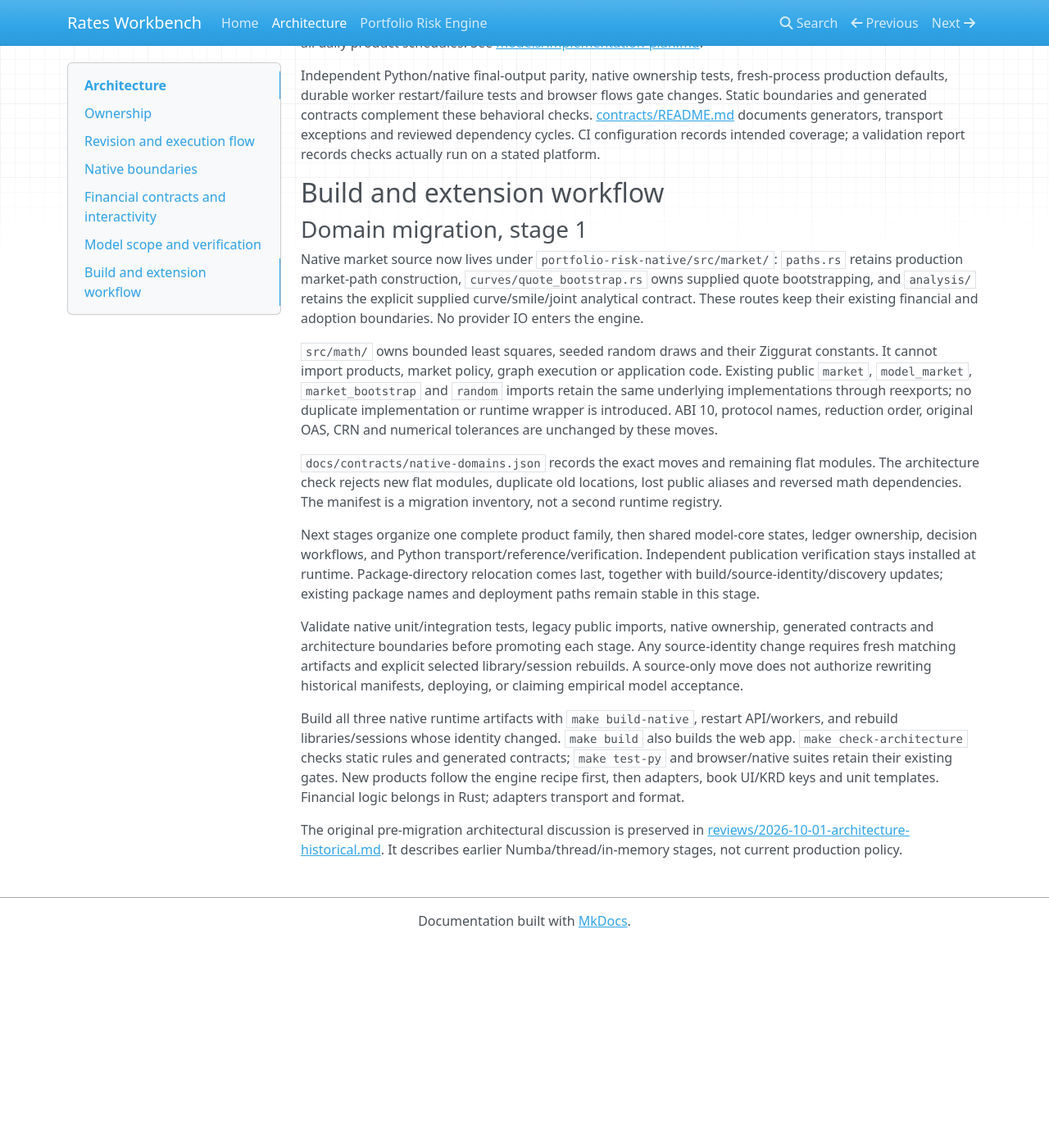
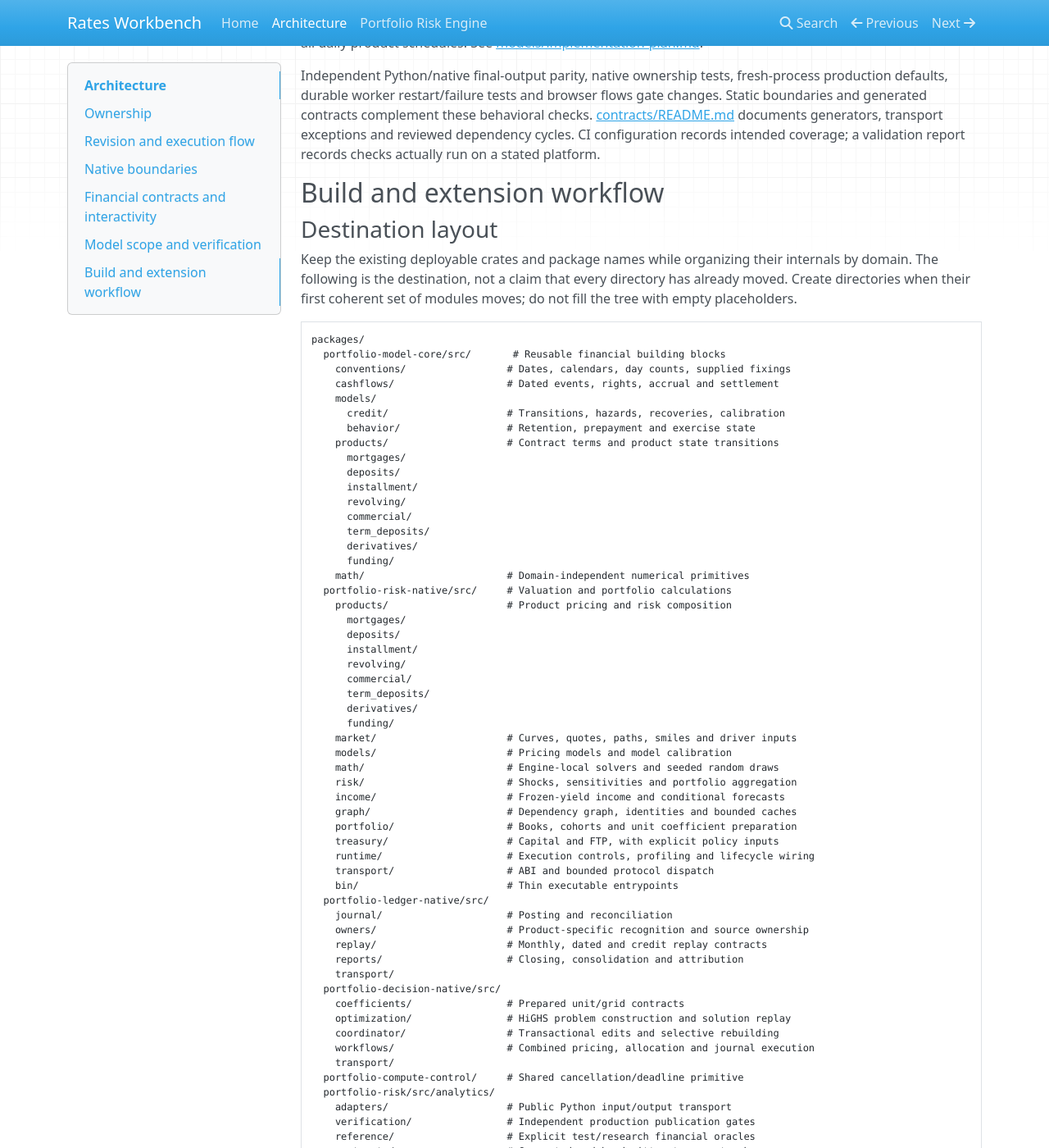
Before and after one commit to beauschwab/model-portfolio-sim, an MkDocs documentation site: the page built from docs/architecture.md, in a window 1280 px wide and 1400 px high, scrolled down 3027 px. Shown: the whole window at 82% size. Built offline with MkDocs 1.6.1, drawn with Linux system fonts in a browser that asks for light colours; nearby versions of some CDN libraries; before the commit the page ends 4178 px from its top, so only the background shows below that; some of the changed text lies outside the part shown.

Commit message:
Document the complete domain migration destination

````diff
--- a/docs/architecture.md
+++ b/docs/architecture.md
@@ -121,6 +121,93 @@ coverage; a validation report records checks actually run on a stated platform.
 
 ## Build and extension workflow
 
+### Destination layout
+
+Keep the existing deployable crates and package names while organizing their
+internals by domain. The following is the destination, not a claim that every
+directory has already moved. Create directories when their first coherent set of
+modules moves; do not fill the tree with empty placeholders.
+
+```text
+packages/
+  portfolio-model-core/src/       # Reusable financial building blocks
+    conventions/                 # Dates, calendars, day counts, supplied fixings
+    cashflows/                   # Dated events, rights, accrual and settlement
+    models/
+      credit/                    # Transitions, hazards, recoveries, calibration
+      behavior/                  # Retention, prepayment and exercise state
+    products/                    # Contract terms and product state transitions
+      mortgages/
+      deposits/
+      installment/
+      revolving/
+      commercial/
+      term_deposits/
+      derivatives/
+      funding/
+    math/                        # Domain-independent numerical primitives
+  portfolio-risk-native/src/     # Valuation and portfolio calculations
+    products/                    # Product pricing and risk composition
+      mortgages/
+      deposits/
+      installment/
+      revolving/
+      commercial/
+      term_deposits/
+      derivatives/
+      funding/
+    market/                      # Curves, quotes, paths, smiles and driver inputs
+    models/                      # Pricing models and model calibration
+    math/                        # Engine-local solvers and seeded random draws
+    risk/                        # Shocks, sensitivities and portfolio aggregation
+    income/                      # Frozen-yield income and conditional forecasts
+    graph/                       # Dependency graph, identities and bounded caches
+    portfolio/                   # Books, cohorts and unit coefficient preparation
+    treasury/                    # Capital and FTP, with explicit policy inputs
+    runtime/                     # Execution controls, profiling and lifecycle wiring
+    transport/                   # ABI and bounded protocol dispatch
+    bin/                         # Thin executable entrypoints
+  portfolio-ledger-native/src/
+    journal/                     # Posting and reconciliation
+    owners/                      # Product-specific recognition and source ownership
+    replay/                      # Monthly, dated and credit replay contracts
+    reports/                     # Closing, consolidation and attribution
+    transport/
+  portfolio-decision-native/src/
+    coefficients/                # Prepared unit/grid contracts
+    optimization/                # HiGHS problem construction and solution replay
+    coordinator/                 # Transactional edits and selective rebuilding
+    workflows/                   # Combined pricing, allocation and journal execution
+    transport/
+  portfolio-compute-control/     # Shared cancellation/deadline primitive
+  portfolio-risk/src/analytics/
+    adapters/                    # Public Python input/output transport
+    verification/                # Independent production publication gates
+    reference/                   # Explicit test/research financial oracles
+    contracts/                   # Generated and handwritten transport schemas
+```
+
+A product describes a contract and owns its product-specific state/cashflow logic.
+A model describes an assumption or stochastic mechanism that products can select.
+Market inputs describe supplied quotes, curves, histories and scenario drivers.
+Math has no product, market or policy dependency. Product pricing composes these
+pieces; graph and workflow layers coordinate them. Shared product state belongs in
+model-core; portfolio pricing composition belongs in risk-native. Do not copy an
+implementation into both locations.
+
+Keep provider access in application adapters. Keep assumptions and calibration
+code next to the model they configure, while immutable observed data, fixtures and
+generated results remain outside source modules. Tests and benchmarks mirror the
+owning domain. Small helpers stay private beside their caller; reusable helpers
+get descriptive homes such as `conventions`, `math`, `runtime` or `transport`.
+Avoid catch-all `utils`, `common` and `helpers` folders.
+
+Move one product family at a time after the market/math foundation. Extract
+transport dispatch only after its domain implementations have stable homes.
+Retain compatibility exports until downstream callers and generated contracts
+migrate together. Independent runtime verification must remain installed with the
+application; it must not be moved into test-only dependencies.
+
 ### Domain migration, stage 1
 
 Native market source now lives under `portfolio-risk-native/src/market/`:
````
Also changed, not shown: other parts of docs/architecture.md (+1 -1 lines).
